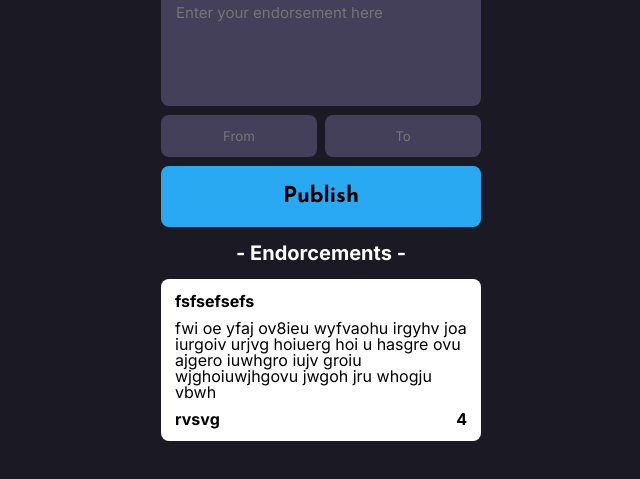
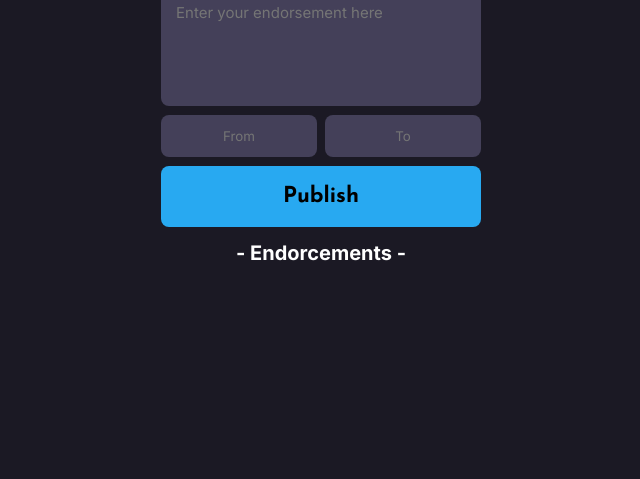
Before and after one commit to Julian-Hart/WeAreTheChampions, a plain HTML site: page index.html in a window 1280 px wide. Shown: the part 207-686 px from the top of the page, without its empty margins (319-959 px from the left). Drawn offline with Linux system fonts and the light colour scheme; no server answers.

```diff
--- a/index.html
+++ b/index.html
@@ -32,20 +32,7 @@
       </div>
       <button id="publish-btn">Publish</button>
       <h2>- Endorcements -</h2>
-      <div id="endorcement-container">
-        <div class="endorcement-box">
-          <h4>fsfsefsefs</h4>
-          <p>
-            fwi oe yfaj ov8ieu wyfvaohu irgyhv joa iurgoiv urjvg hoiuerg hoi u
-            hasgre ovu ajgero iuwhgro iujv groiu wjghoiuwjhgovu jwgoh jru whogju
-            vbwh
-          </p>
-          <div>
-            <h4>rvsvg</h4>
-            <h4>4</h4>
-          </div>
-        </div>
-      </div>
+      <div id="endorcement-container"></div>
     </div>
   </body>
 </html>
```
Also changed, not shown: site.webmanifest (added).
